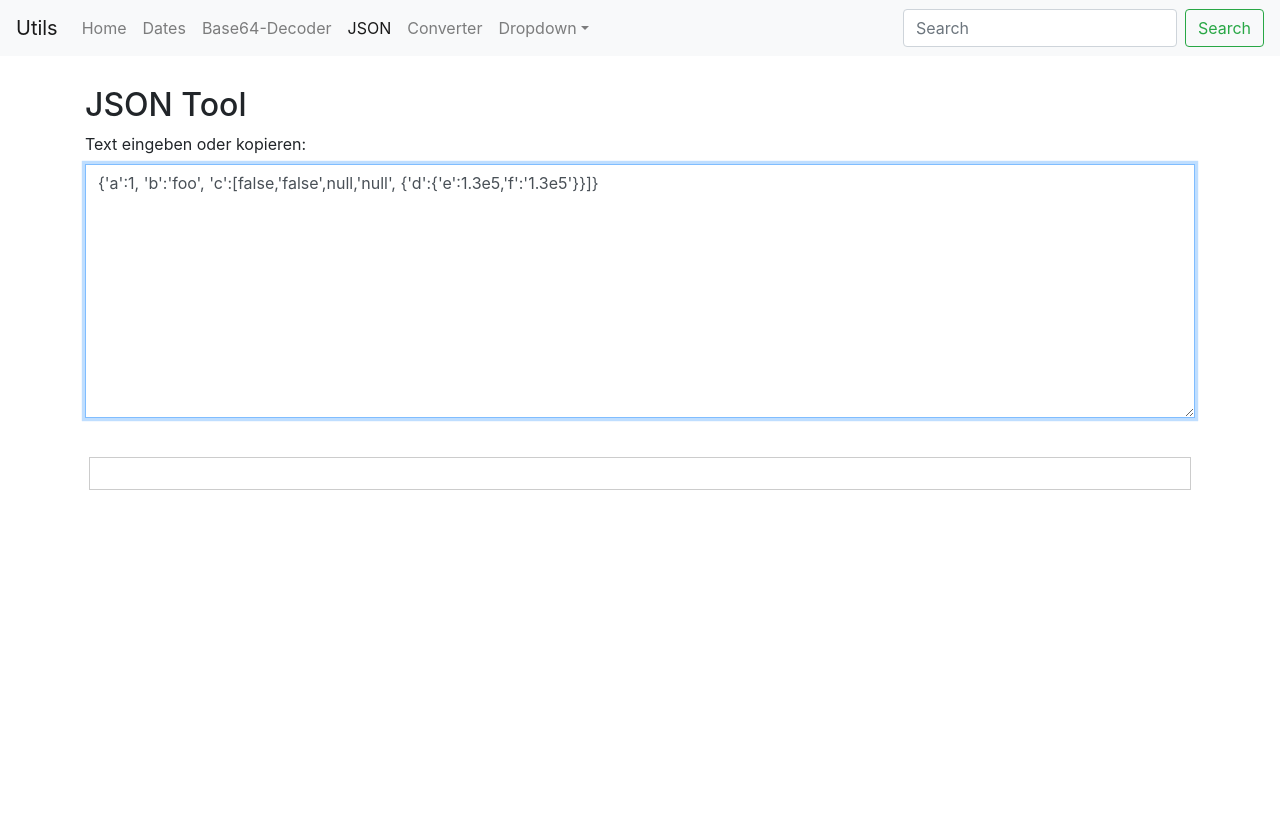
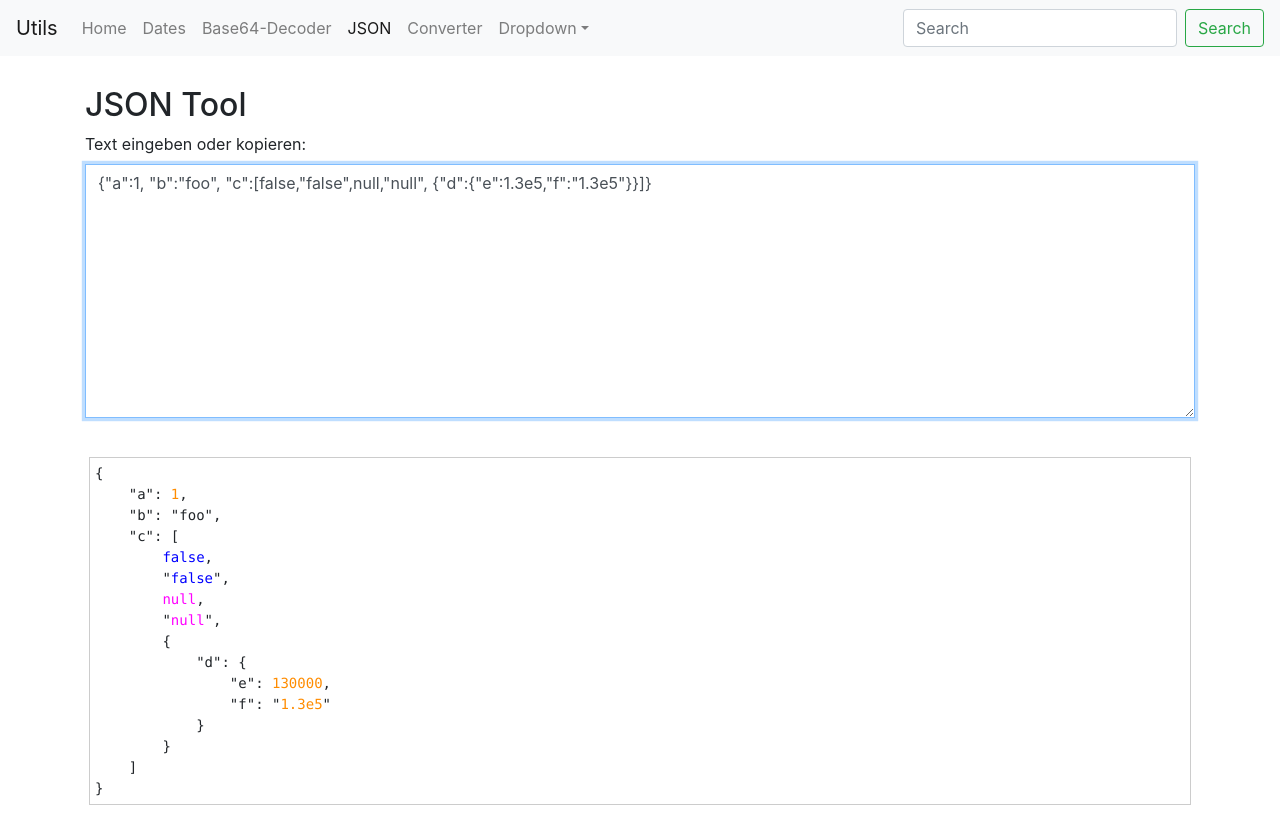
Before and after one commit to yorps/utils, a React (Create React App) app: page /json in a window 1280 px wide. Built offline with nearby package versions, Linux system fonts and the light colour scheme.

Commit message:
JSON Tool aktiviert

```diff
--- a/src/json/JSONTool.js
+++ b/src/json/JSONTool.js
@@ -10,13 +10,16 @@ class JSONTool extends React.Component {
 
     constructor(props) {
         super(props);
+
+        let input =  '{"a":1, "b":"foo", "c":[false,"false",null,"null", {"d":{"e":1.3e5,"f":"1.3e5"}}]}';
+        let jsonObj = JSON.parse(input);
+        let output = this.formatJSON(jsonObj);
         this.state = {
-            input: "{'a':1, 'b':'foo', 'c':[false,'false',null,'null', {'d':{'e':1.3e5,'f':'1.3e5'}}]}",
-            output: "",
+            input: input,
+            output: output,
             option: 0, // 0 = decode // 1 = encode
             inputValid: true
-        }
-
+        };
     }
 
     //Focus on Input field immediately
@@ -38,7 +41,7 @@ class JSONTool extends React.Component {
         //return json.replace(/("(\\u[a-zA-Z0-9]{4}|\\[^u]|[^\\"])*"(\s*:)?|\b(true|false|null)\b|-?\d+(?:\.\d*)?(?:[eE][+\-]?\d+)?)/g, function (match) {
 
 
-
+        // eslint-disable-next-line
         return json.replace(/('(\\u[a-zA-Z0-9]{4}|\\[^u]|[^\\"])*'(\s*:)?|\b(true|false|null)\b|-?\d+(?:\.\d*)?(?:[eE][+\-]?\d+)?)/g, function (match) {
            let cls = 'number';
             if (/^"/.test(match)) {
@@ -64,7 +67,6 @@ class JSONTool extends React.Component {
 
 
     encodeDecodeOutput(input) {
-        console.debug("START");
         let output = "";
         let inputValid = true;
 
@@ -78,23 +80,18 @@ class JSONTool extends React.Component {
             .replace(/\\b/g, "\\b")
             .replace(/\\f/g, "\\f");
 // remove non-printable and other non-valid JSON chars
+        // eslint-disable-next-line
         input = input.replace(/[\u0000-\u0019]+/g,"");
 
         try {
-            console.debug(input);
-            console.debug(typeof input);
             let jsonObj = JSON.parse(input);
-            console.debug("ready");
-            console.debug(jsonObj);
             output = this.formatJSON(jsonObj);
         } catch (e) {
-            console.debug(e);
             this.inputValid = false;
-            output = "<ungueltig>"
+            output = "<b>Ungültiges JSON:</b> <br>" + e;
         }
-        console.debug("set  state "  + output);
-        // output = this.formatJson(input);
-        // output = this.syntaxHighlight(input);
+         //output = this.formatJSON(input);
+         //output = this.syntaxHighlight(input);
 
         this.setState({input: input, output: output,  inputValid: inputValid});
     }
@@ -122,7 +119,7 @@ class JSONTool extends React.Component {
                                   rows="10"
                                   ref={(input) => { this.textInput = input; }}
                                   value={this.state.input}
-                                  onChange={this.handleInputChange}> </textarea>
+                                  onChange={this.handleInputChange}/>
                     </div>
 
                     <div className="form-group">
```
